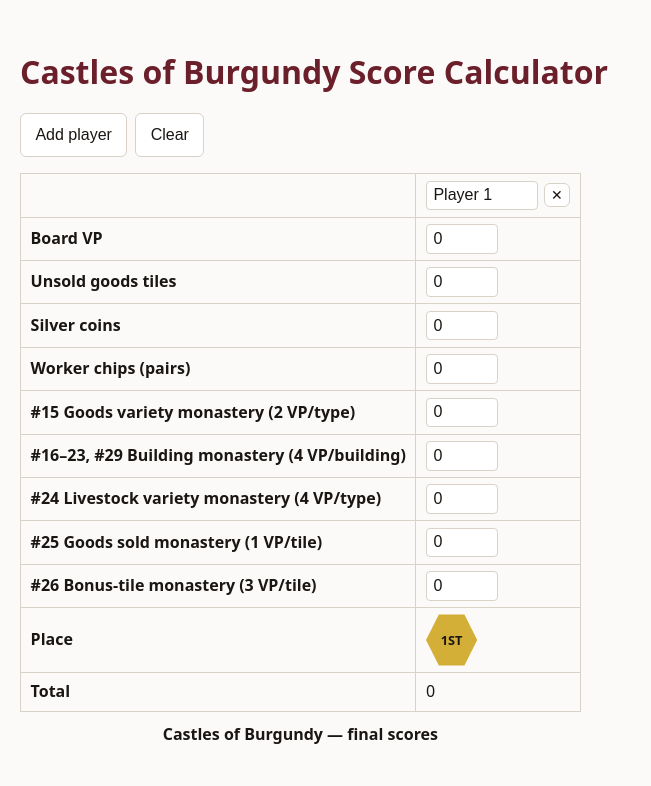
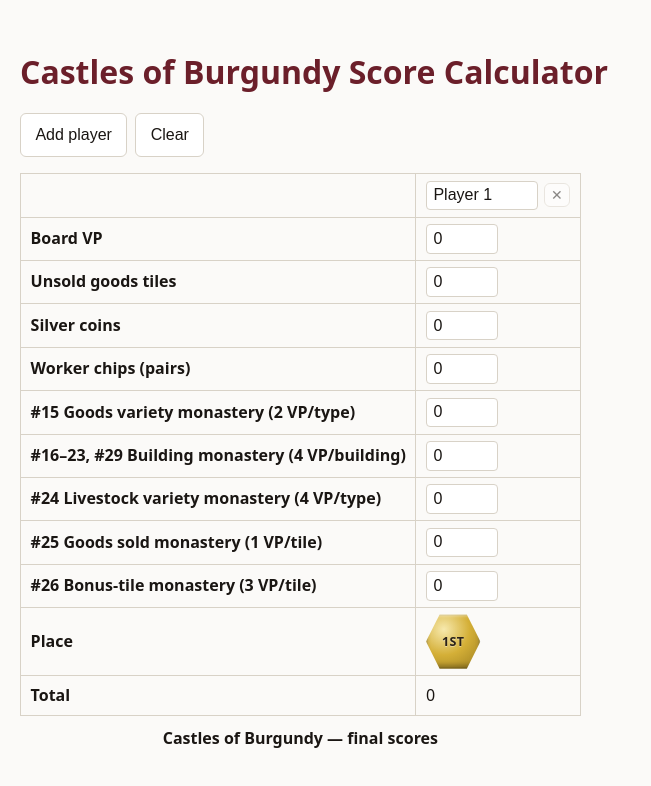
Before and after one commit to toddcooke/toddcooke.github.io, a React (Vite) app in the folder burgundy-scorer/: page / in a window 1280 px wide. Shown: the top 786 px of the page, without its empty margins (0-651 px from the left). Built offline with nearby package versions, Linux system fonts and the light colour scheme.

Commit message:
feat(burgundy-scorer): metallic place medals and cap players at 1-4
Give the medals a metallic sheen, bevel, engraved text, and drop shadow.
Limit the roster to 1-4 players: disable Add at 4, disable Remove at 1,
and clamp any loaded data to 4.

```diff
--- a/burgundy-scorer/src/App.tsx
+++ b/burgundy-scorer/src/App.tsx
@@ -18,6 +18,7 @@
 }
 
 const STORAGE_KEY = "burgundy-scorer:players";
+const MAX_PLAYERS = 4; // Castles of Burgundy supports up to 4 players.
 
 // A fresh calculator: one blank player. Used on first load and on Clear.
 function freshPlayers(): Player[] {
@@ -32,7 +33,7 @@
         if (!raw) return freshPlayers();
         const parsed: unknown = JSON.parse(raw);
         if (!Array.isArray(parsed) || parsed.length === 0) return freshPlayers();
-        return parsed.map(p => ({ ...makePlayer(p?.name ?? "Player"), ...p }));
+        return parsed.slice(0, MAX_PLAYERS).map(p => ({ ...makePlayer(p?.name ?? "Player"), ...p }));
     } catch {
         return freshPlayers();
     }
@@ -67,8 +68,13 @@
             <h1>Castles of Burgundy Score Calculator</h1>
 
             <button
+                disabled={players.length >= MAX_PLAYERS}
                 onClick={() =>
-                    setPlayers(prev => [...prev, makePlayer(`Player ${prev.length + 1}`)])
+                    setPlayers(prev =>
+                        prev.length >= MAX_PLAYERS
+                            ? prev
+                            : [...prev, makePlayer(`Player ${prev.length + 1}`)],
+                    )
                 }
             >
                 Add player
@@ -100,6 +106,7 @@
                             <button
                                 type="button"
                                 className="remove-player"
+                                disabled={players.length <= 1}
                                 aria-label={`Remove ${player.name}`}
                                 title={`Remove ${player.name}`}
                                 onClick={() => removePlayer(player.id)}
--- a/burgundy-scorer/src/index.css
+++ b/burgundy-scorer/src/index.css
@@ -89,19 +89,29 @@
   display: inline-flex;
   align-items: center;
   justify-content: center;
-  width: 3.2rem;
-  height: 3.2rem;
+  width: 3.4rem;
+  height: 3.4rem;
   clip-path: polygon(25% 0, 75% 0, 100% 50%, 75% 100%, 25% 100%, 0 50%);
-  color: #1a1613;
-  font-weight: 700;
-  font-size: 0.8rem;
+  color: #2a2118;
+  font-weight: 800;
+  font-size: 0.78rem;
+  letter-spacing: 0.03em;
+  text-shadow: 0 1px 0 rgba(255, 255, 255, 0.4); /* engraved look */
+  /* Bevel: top shine, bottom shade, thin rim. Inset shadows stay inside the clip. */
+  box-shadow:
+    inset 0 2px 3px rgba(255, 255, 255, 0.5),
+    inset 0 -4px 5px rgba(0, 0, 0, 0.28),
+    inset 0 0 0 2px rgba(0, 0, 0, 0.08);
+  /* Outer drop shadow follows the hex outline (a box-shadow would be clipped away). */
+  filter: drop-shadow(0 2px 2px rgba(0, 0, 0, 0.35));
 }
 
-.medal.rank-1 { background: #d4af37; } /* gold */
-.medal.rank-2 { background: #b9bcc2; } /* silver */
-.medal.rank-3 { background: #c08552; } /* bronze */
-.medal.rank-4 { background: #9098a0; } /* iron */
-.medal.rank-other { background: #cfcfcf; }
+/* Metallic sheen: bright highlight -> base tone -> darker edge. */
+.medal.rank-1 { background: radial-gradient(circle at 33% 28%, #f7e9ad, #d4af37 48%, #9b7d1f); } /* gold */
+.medal.rank-2 { background: radial-gradient(circle at 33% 28%, #f5f7f9, #c2c6cc 48%, #888d94); } /* silver */
+.medal.rank-3 { background: radial-gradient(circle at 33% 28%, #e7b98c, #c08552 48%, #8a5a30); } /* bronze */
+.medal.rank-4 { background: radial-gradient(circle at 33% 28%, #c4cbd2, #9098a0 48%, #646b72); } /* iron */
+.medal.rank-other { background: radial-gradient(circle at 33% 28%, #ededed, #cfcfcf 48%, #a6a6a6); }
 
 /* Actions */
 button {
@@ -114,6 +124,11 @@
   background: var(--surface);
   color: var(--text);
   cursor: pointer;
+}
+
+button:disabled {
+  cursor: not-allowed;
+  opacity: 0.5;
 }
 
 /* Horizontal scroll so wide tables never break the page layout on phones. */
```
